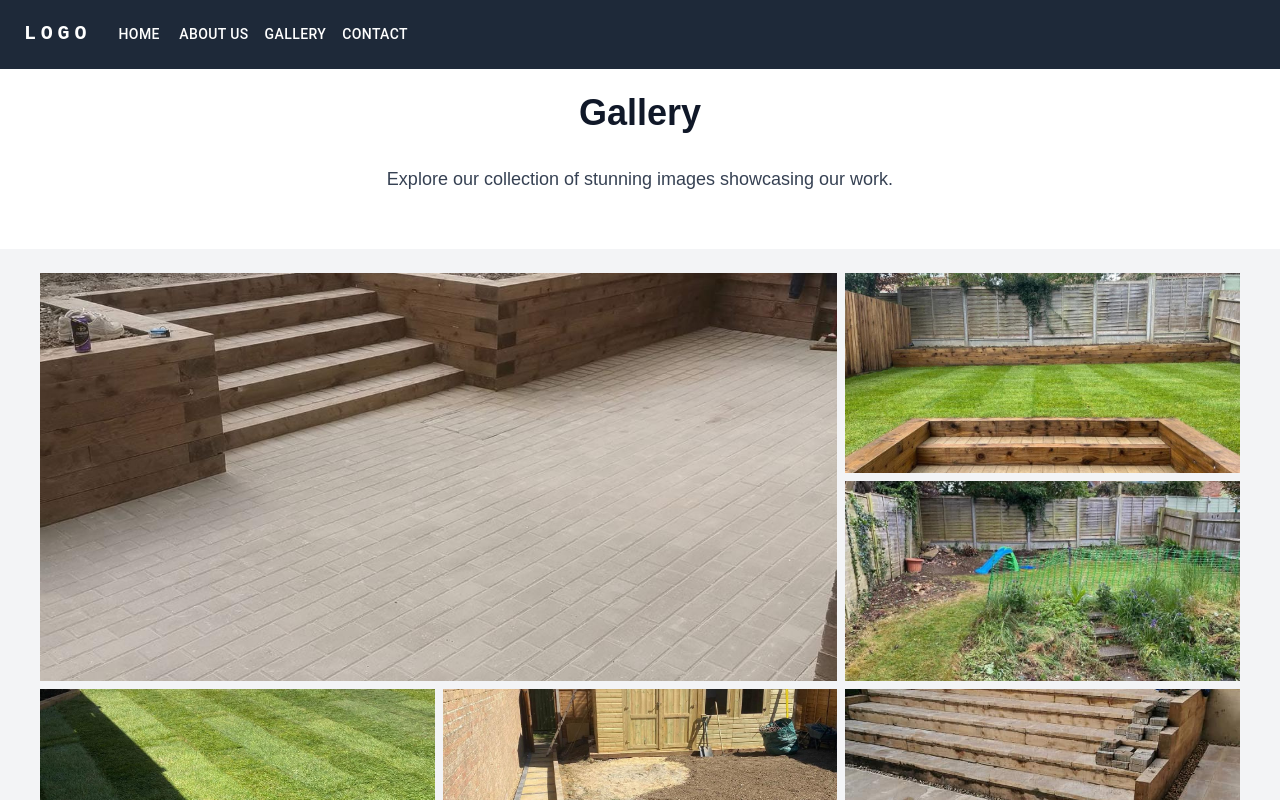
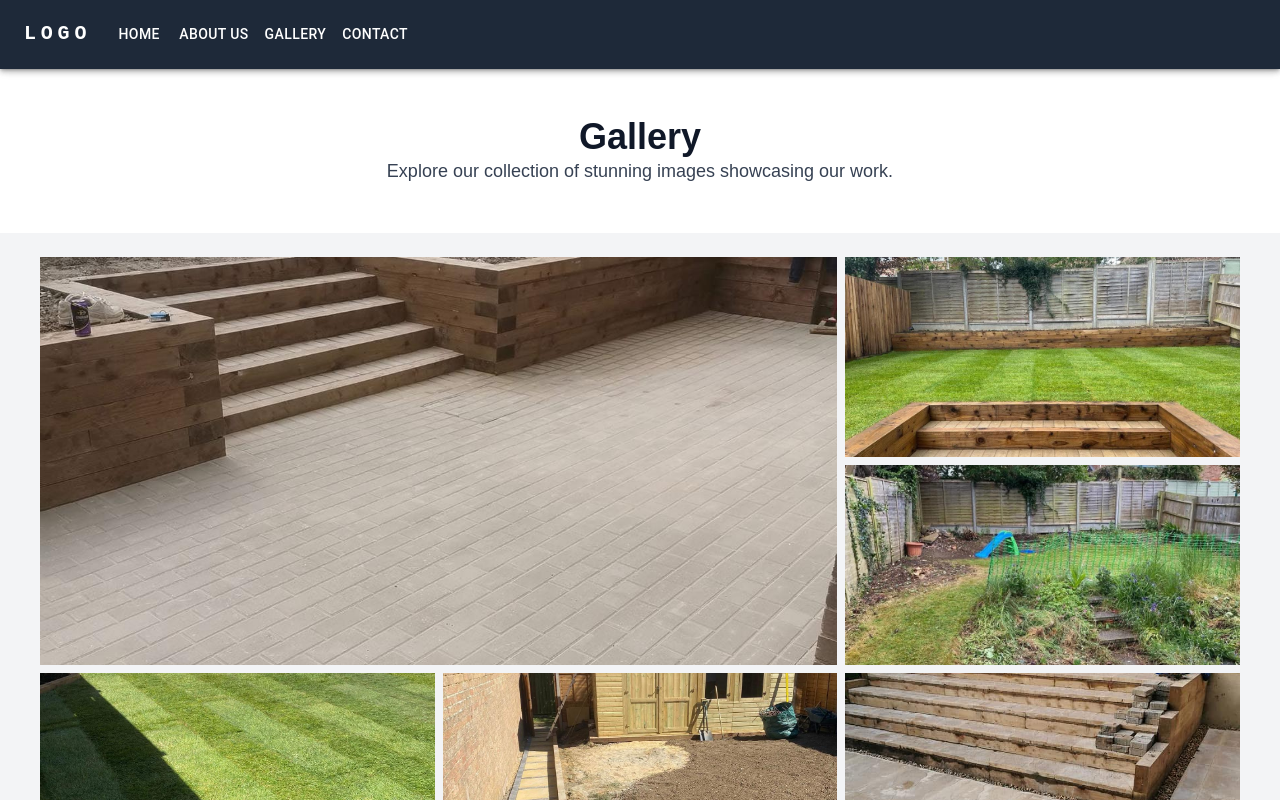
Before and after one commit to jacam666/walters-construction, a Next.js app: page /gallery in a window 1280 px wide. Shown: the top 800 px of the page. Built offline with nearby package versions, Linux system fonts and the light colour scheme.

Commit message:
adjusted navbar

```diff
--- a/src/app/about/page.tsx
+++ b/src/app/about/page.tsx
@@ -79,7 +79,9 @@ const services = [
 export default function About() {
   return (
     <div>
-      <ResponsiveAppBar />
+      <div className="sticky top-0 z-50 bg-white shadow">
+        <ResponsiveAppBar />
+      </div>
       <div className="flex flex-col min-h-screen bg-gray-100 px-4 py-12">
         <h1 className="text-4xl text-gray-900 font-bold mb-8 text-center">About Us</h1>
 
--- a/src/app/contact/page.tsx
+++ b/src/app/contact/page.tsx
@@ -1,9 +1,9 @@
 "use client";
 
 import React, { useState } from "react";
-import Navbar from "@/components/Navbar";
 import Footer from "@/components/Footer";
 import { MapPinIcon, EnvelopeIcon, PhoneIcon } from "@heroicons/react/24/solid";
+import ResponsiveAppBar from "@/components/Navbar";
 
 export default function Contact() {
     const [submitted, setSubmitted] = useState(false);
@@ -40,7 +40,9 @@ export default function Contact() {
 
     return (
         <div>
-            <Navbar />
+            <div className="sticky top-0 z-50 bg-white shadow">
+                <ResponsiveAppBar />
+            </div>
             <div className="flex flex-col items-center justify-center min-h-screen bg-gray-100 px-4 py-12">
                 <h1 className="text-4xl text-gray-900 font-bold mb-8 text-center">Contact Us</h1>
 
--- a/src/app/gallery/page.tsx
+++ b/src/app/gallery/page.tsx
@@ -41,12 +41,14 @@ export default function CustomImageList() {
 
   return (
     <div>
-      <ResponsiveAppBar />
-      <div className='bg-white py-6 px-4'>
-        <h1 className="text-4xl text-gray-900 font-bold mb-8 text-center">
+      <div className="sticky top-0 z-50 bg-white shadow">
+        <ResponsiveAppBar />
+      </div>
+      <div className='bg-white py-6 px-4 sm:py-12'>
+        <h1 className="text-4xl text-gray-900 font-bold  text-center">
           Gallery
         </h1>
-        <p className="text-lg text-gray-700 max-w-2xl mx-auto text-center mb-8">
+        <p className="text-lg text-gray-700 max-w-2xl mx-auto text-center ">
           Explore our collection of stunning images showcasing our work.
         </p>
       </div>
--- a/src/app/page.tsx
+++ b/src/app/page.tsx
@@ -1,6 +1,5 @@
 "use client";
 import ResponsiveAppBar from "@/components/Navbar";
-import Navbar from "@/components/Navbar";
 import Link from "next/link";
 import { FaDraftingCompass, FaHammer, FaTools } from "react-icons/fa";
 
@@ -8,8 +7,9 @@ import { FaDraftingCompass, FaHammer, FaTools } from "react-icons/fa";
 export default function Home() {
   return (
     <div>
-      {/* <Navbar /> */}
-      <ResponsiveAppBar />
+      <div className="sticky top-0 z-50 bg-white shadow">
+        <ResponsiveAppBar />
+      </div>
       {/* Hero Section */}
       <section className="relative bg-gray-100 text-white px-4 py-12 sm:py-24 text-center">
         <div className="block sm:hidden mb-6">
```
